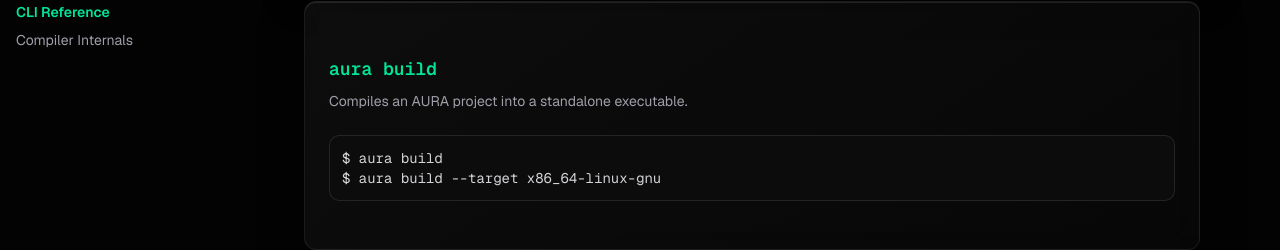
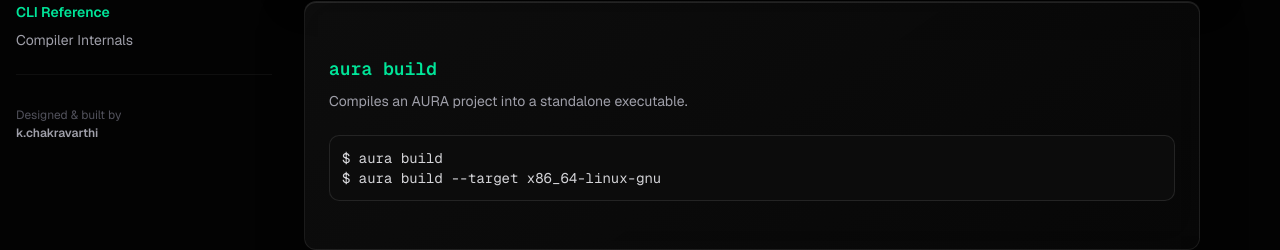
Before and after one commit to Chakri-kollepara-5/aura, a Next.js app: page /docs/cli in a window 1280 px wide. Shown: the part 551-801 px from the top of the page. Built offline with nearby package versions, Linux system fonts and the light colour scheme.

Commit message:
style: add designer signature to docs sidebar to match local changes

```diff
--- a/src/components/layout/DocsSidebar.tsx
+++ b/src/components/layout/DocsSidebar.tsx
@@ -48,6 +48,11 @@ export function DocsSidebar() {
           <li><Link href="/docs/internals" className={getLinkClass('/docs/internals')}>Compiler Internals</Link></li>
         </ul>
       </div>
+
+      <div className="mt-auto pt-8 border-t border-white/5">
+        <p className="text-xs text-zinc-600">Designed &amp; built by</p>
+        <p className="text-xs font-semibold text-zinc-400 mt-0.5">k.chakravarthi</p>
+      </div>
     </nav>
   );
 }
```
